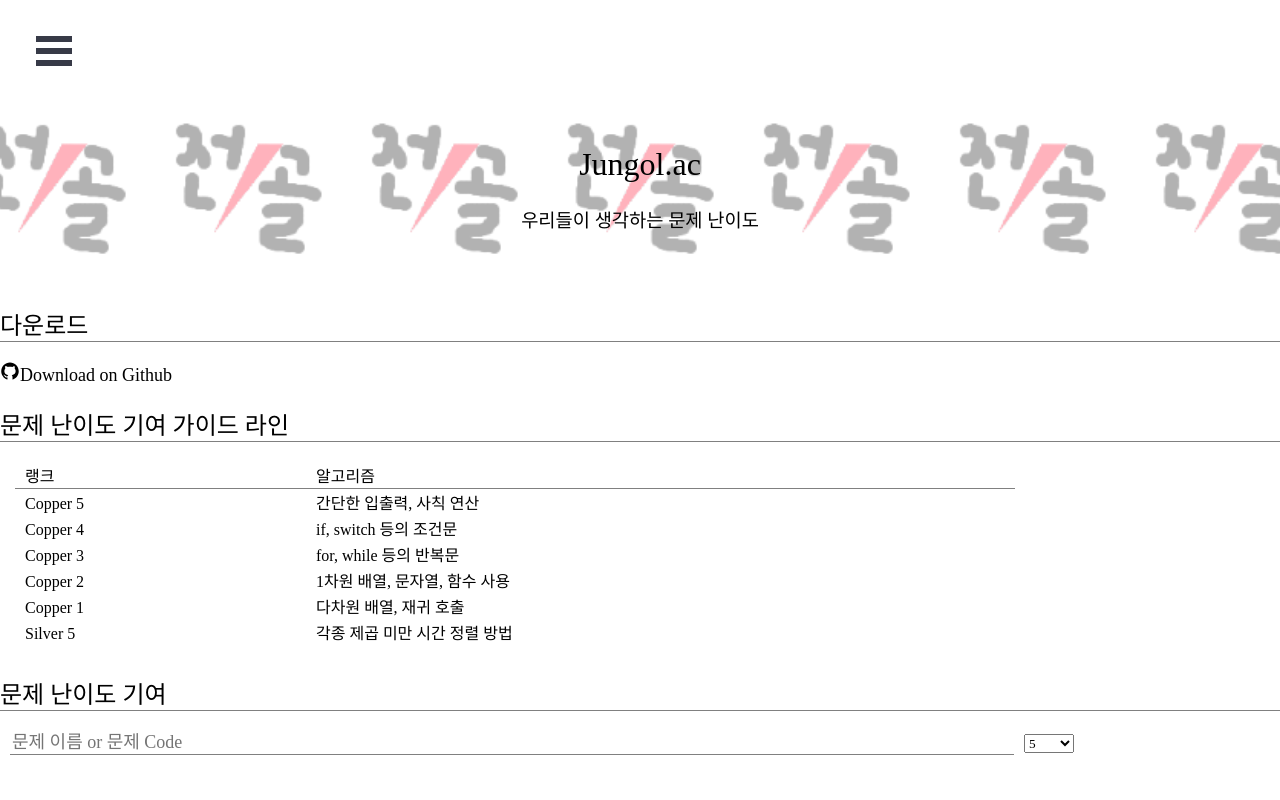
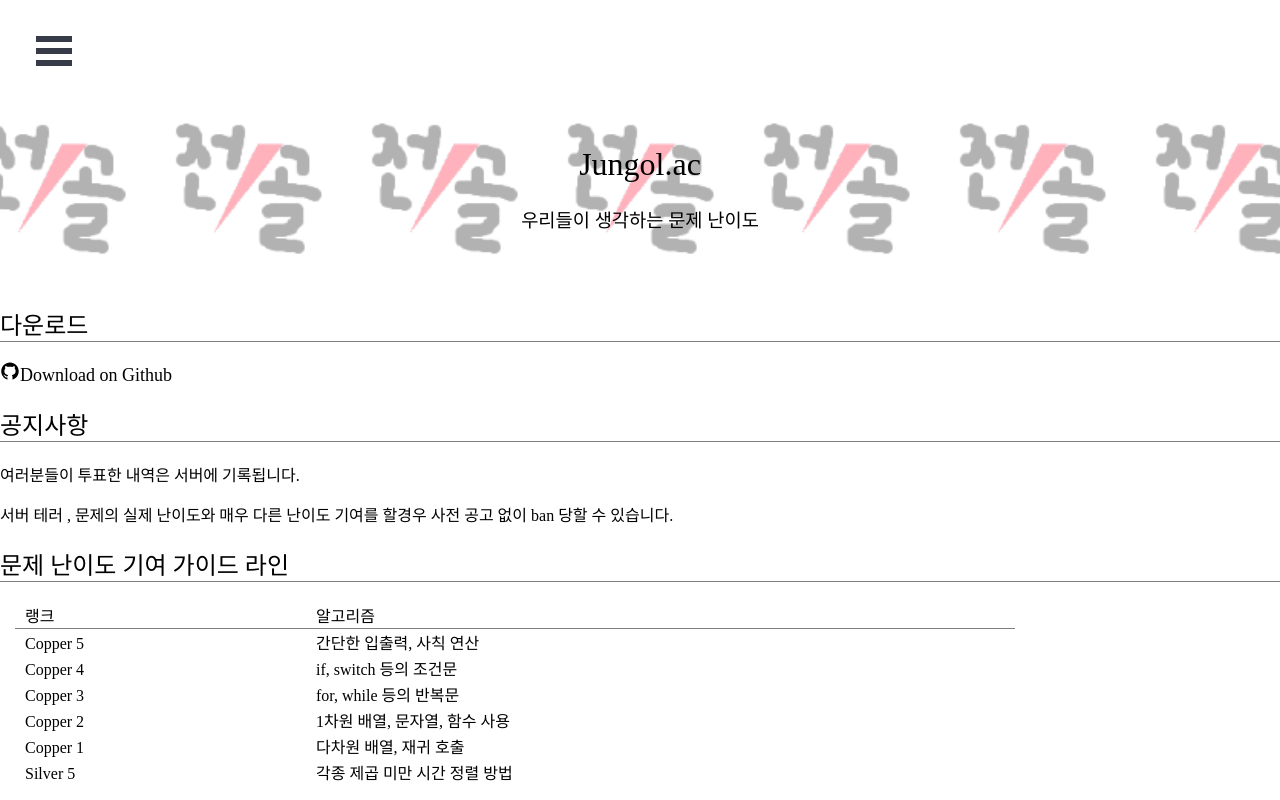
Before and after one commit to Oein/Jungol.ac, a Next.js app: page /JungolAC in a window 1280 px wide. Built offline with nearby package versions, Linux system fonts and the light colour scheme; a web font is replaced by a local one.

Commit message:
Add Alert

```diff
--- a/pages/JungolAC/index.tsx
+++ b/pages/JungolAC/index.tsx
@@ -99,6 +99,17 @@ const Home: NextPage = () => {
           </a>
         </article>
       </section>
+
+      <section>
+        <h2 className={style.title}>공지사항</h2>
+        <article>
+          여러분들이 투표한 내역은 서버에 기록됩니다.
+          <p></p>
+          서버 테러 , 문제의 실제 난이도와 매우 다른 난이도 기여를 할경우 사전
+          공고 없이 ban 당할 수 있습니다.
+        </article>
+      </section>
+
       <section>
         <h2 className={style.title}>문제 난이도 기여 가이드 라인</h2>
         <div className={style.search}>
```
